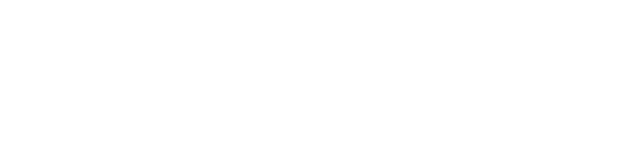
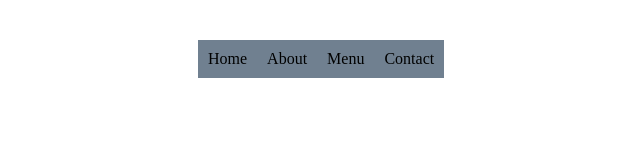
Before and after one commit to Mouzone/dropdown-menu, a plain HTML site: page index.html in a window 1280 px wide. Shown: the whole page, without its empty margins (314-954 px from the left). Drawn offline with Linux system fonts and the light colour scheme.

Commit message:
Create basic menu(bar)

```diff
--- a/index.html
+++ b/index.html
@@ -6,7 +6,12 @@
         <link rel="stylesheet" href="style.css">
     </head>
     <body>
-
+        <div id="navbar">
+            <div class="tab" id="Home"> Home </div>
+            <div class="tab" id="About"> About </div>
+            <div class="tab" id="Menu"> Menu </div>
+            <div class="tab" id="Contact"> Contact </div>
+        </div>
         <script src="script.js"></script>
     </body>
 </html>
--- a/style.css
+++ b/style.css
@@ -0,0 +1,23 @@
+* {
+    margin: 0;
+    padding: 0;
+    box-sizing: content-box;
+}
+
+body {
+    height: 100%;
+    width: 100%;
+    display: grid;
+}
+
+#navbar {
+    display: flex;
+    width: 20%;
+    justify-self: center;
+    margin-top: 40px;
+}
+
+.tab {
+    background-color: slategrey;
+    padding: 10px;
+}
```
